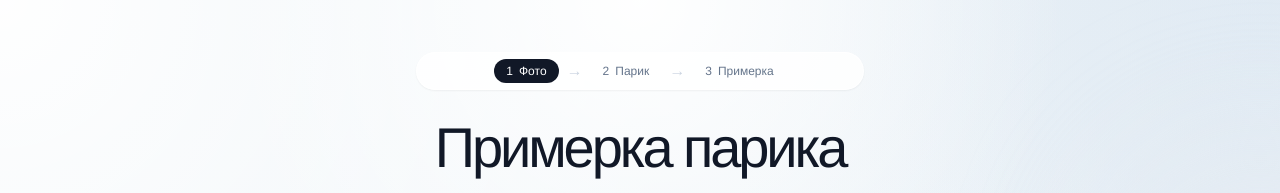
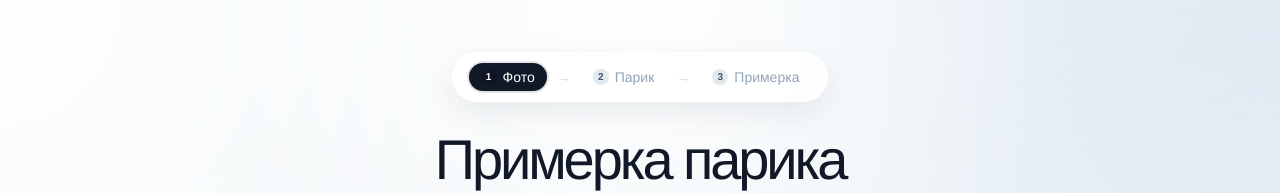
Before and after one commit to artemkudliuk-alt/domvolos, a Next.js app: page / in a window 1280 px wide. Shown: the top 193 px of the page. Built offline with nearby package versions, Linux system fonts and the light colour scheme; no server answers.

Commit message:
feat: add sticky glassmorphism step progress header with green checkmarks

```diff
--- /dev/null
+++ b/components/step-progress-header.tsx
@@ -0,0 +1,95 @@
+"use client";
+
+type StepProgressHeaderProps = {
+  hasSelfie: boolean;
+  hasWig: boolean;
+  hasResult: boolean;
+};
+
+export function StepProgressHeader({
+  hasSelfie,
+  hasWig,
+  hasResult
+}: StepProgressHeaderProps) {
+  // Determine step states: 'completed' | 'active' | 'upcoming'
+  const step1State = hasSelfie ? "completed" : "active";
+  const step2State = hasWig ? "completed" : hasSelfie ? "active" : "upcoming";
+  const step3State = hasResult ? "completed" : hasSelfie && hasWig ? "active" : "upcoming";
+
+  return (
+    <div className="sticky top-3 z-30 mx-auto mb-2 flex max-w-fit items-center justify-center gap-1.5 rounded-full border border-white/80 bg-white/85 px-3 py-2 shadow-[0_10px_30px_rgba(17,24,39,0.08)] backdrop-blur-md transition-all duration-300 sm:gap-2.5 sm:px-4 sm:py-2.5">
+      {/* Step 1: Selfie */}
+      <div
+        className={[
+          "flex items-center gap-1.5 rounded-full px-3 py-1 text-xs font-medium transition-all duration-300 sm:text-sm",
+          step1State === "completed"
+            ? "bg-emerald-50 text-emerald-700 border border-emerald-200/80 shadow-xs"
+            : step1State === "active"
+            ? "bg-ink text-white shadow-sm ring-2 ring-ink/10"
+            : "text-slate-400"
+        ].join(" ")}
+      >
+        {step1State === "completed" ? (
+          <span className="flex h-4 w-4 items-center justify-center rounded-full bg-emerald-500 text-[10px] font-bold text-white shadow-xs">
+            ✓
+          </span>
+        ) : (
+          <span className="flex h-4 w-4 items-center justify-center rounded-full bg-black/10 text-[10px] font-semibold">
+            1
+          </span>
+        )}
+        <span>Фото</span>
+      </div>
+
+      <span className="text-slate-300 text-xs sm:text-sm">→</span>
+
+      {/* Step 2: Wig Selection */}
+      <div
+        className={[
+          "flex items-center gap-1.5 rounded-full px-3 py-1 text-xs font-medium transition-all duration-300 sm:text-sm",
+          step2State === "completed"
+            ? "bg-emerald-50 text-emerald-700 border border-emerald-200/80 shadow-xs"
+            : step2State === "active"
+            ? "bg-ink text-white shadow-sm ring-2 ring-ink/10"
+            : "text-slate-400"
+        ].join(" ")}
+      >
+        {step2State === "completed" ? (
+          <span className="flex h-4 w-4 items-center justify-center rounded-full bg-emerald-500 text-[10px] font-bold text-white shadow-xs">
+            ✓
+          </span>
+        ) : (
+          <span className="flex h-4 w-4 items-center justify-center rounded-full bg-slate-200 text-[10px] font-semibold text-slate-600">
+            2
+          </span>
+        )}
+        <span>Парик</span>
+      </div>
+
+      <span className="text-slate-300 text-xs sm:text-sm">→</span>
+
+      {/* Step 3: Try-On Result */}
+      <div
+        className={[
+          "flex items-center gap-1.5 rounded-full px-3 py-1 text-xs font-medium transition-all duration-300 sm:text-sm",
+          step3State === "completed"
+            ? "bg-emerald-50 text-emerald-700 border border-emerald-200/80 shadow-xs"
+            : step3State === "active"
+            ? "bg-ink text-white shadow-sm ring-2 ring-ink/10 animate-pulse"
+            : "text-slate-400"
+        ].join(" ")}
+      >
+        {step3State === "completed" ? (
+          <span className="flex h-4 w-4 items-center justify-center rounded-full bg-emerald-500 text-[10px] font-bold text-white shadow-xs">
+            ✓
+          </span>
+        ) : (
+          <span className="flex h-4 w-4 items-center justify-center rounded-full bg-slate-200 text-[10px] font-semibold text-slate-600">
+            3
+          </span>
+        )}
+        <span>Примерка</span>
+      </div>
+    </div>
+  );
+}
--- a/components/wig-try-on-widget.tsx
+++ b/components/wig-try-on-widget.tsx
@@ -3,6 +3,7 @@
 import Image from "next/image";
 import { useEffect, useMemo, useRef, useState } from "react";
 import { CategorySelector } from "@/components/category-selector";
+import { StepProgressHeader } from "@/components/step-progress-header";
 import { CatalogPagination } from "@/components/catalog-pagination";
 import { ResultPanel } from "@/components/result-panel";
 import { SelfieGuideCard } from "@/components/selfie-guide-card";
@@ -250,20 +251,11 @@ export function WigTryOnWidget() {
 
       <div className="mx-auto flex min-h-screen w-full max-w-[1160px] flex-col gap-5 px-4 py-8 sm:gap-6 sm:px-6 sm:py-10 lg:gap-7 lg:px-8 lg:py-12 xl:px-10">
         <header className="space-y-4 pt-1 text-center animate-fade-in-up">
-          {/* Step Progress Wizard Header */}
-          <div className="mx-auto flex max-w-md items-center justify-center gap-2 rounded-full border border-white/80 bg-white/80 p-1.5 shadow-sm backdrop-blur">
-            <div className={`flex items-center gap-1.5 rounded-full px-3 py-1 text-xs font-medium transition-all ${currentStep === 1 ? "bg-ink text-white shadow-xs" : "text-slate-500"}`}>
-              <span>1</span> Фото
-            </div>
-            <span className="text-slate-300">→</span>
-            <div className={`flex items-center gap-1.5 rounded-full px-3 py-1 text-xs font-medium transition-all ${currentStep === 2 ? "bg-ink text-white shadow-xs" : "text-slate-500"}`}>
-              <span>2</span> Парик
-            </div>
-            <span className="text-slate-300">→</span>
-            <div className={`flex items-center gap-1.5 rounded-full px-3 py-1 text-xs font-medium transition-all ${currentStep === 3 ? "bg-ink text-white shadow-xs" : "text-slate-500"}`}>
-              <span>3</span> Примерка
-            </div>
-          </div>
+          <StepProgressHeader
+            hasSelfie={Boolean(selfieFile)}
+            hasWig={Boolean(selectedWig)}
+            hasResult={Boolean(resultImageUrl)}
+          />
 
           <h1 className="text-[38px] font-extralight tracking-[-0.055em] text-ink sm:text-[48px] lg:text-[56px]">
             Примерка парика
```
